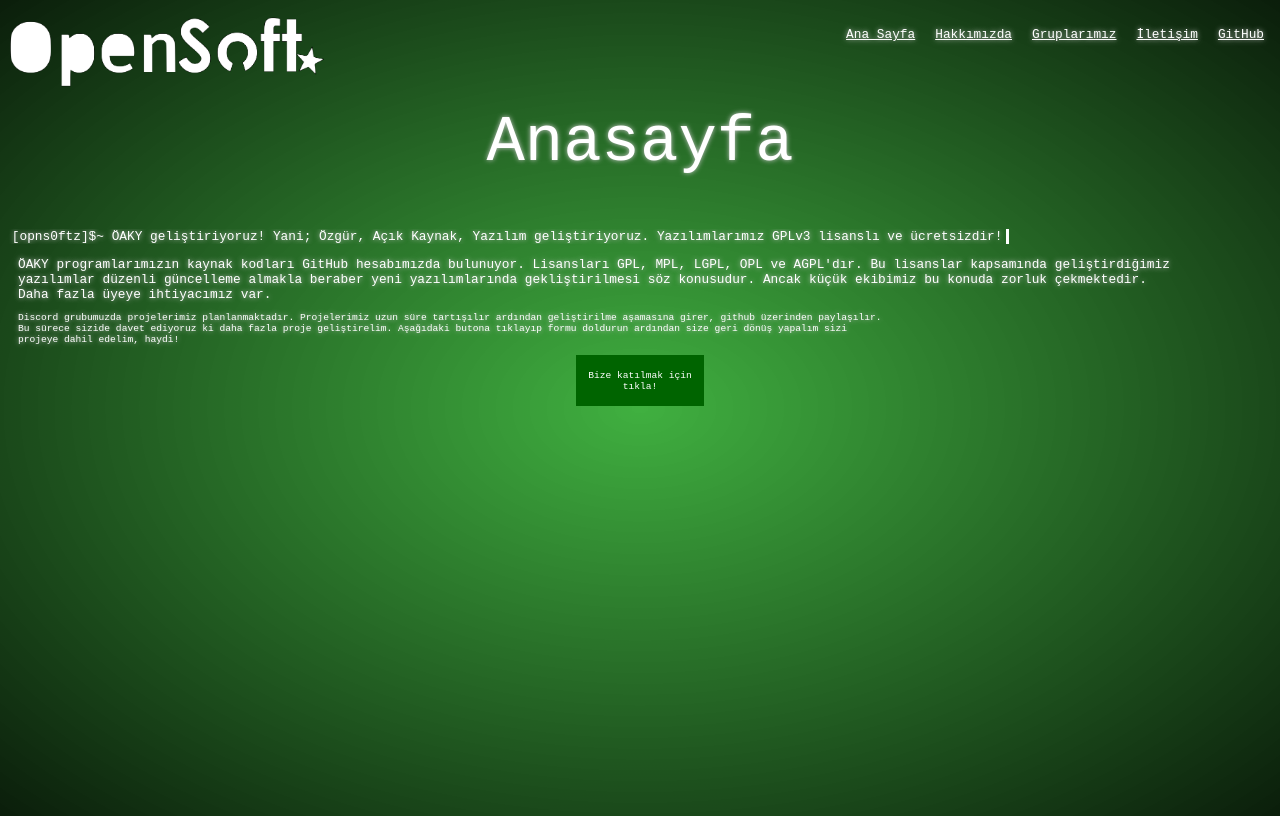
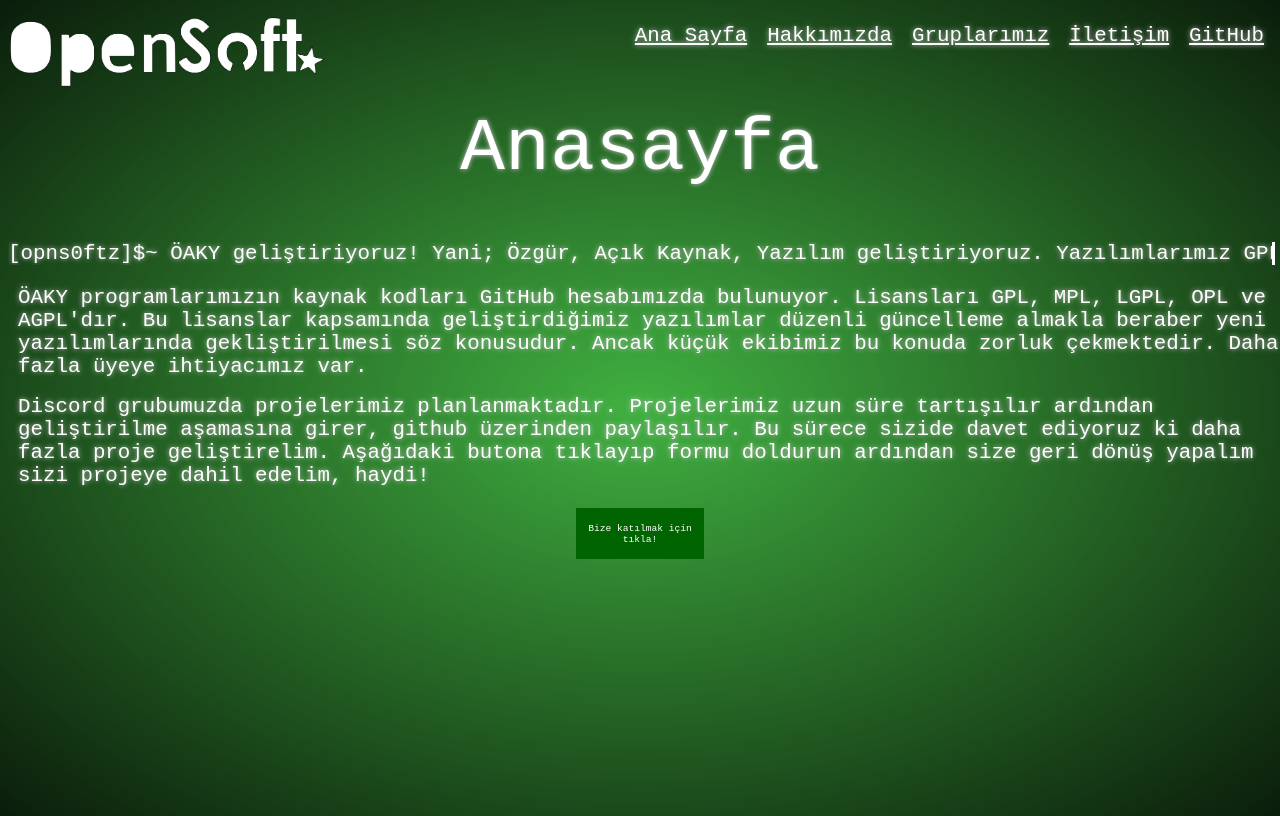
Before and after one commit to lastlos/opensoft, a plain HTML site: page index.html in a window 1280 px wide. Shown: the top 816 px of the page. Drawn offline with Linux system fonts and the light colour scheme.

Commit message:
Update style.css

```diff
--- a/style.css
+++ b/style.css
@@ -12,7 +12,8 @@ body {
     text-align: center;
     margin-top: 15px;
     text-shadow: 0 0 5px #C8C8C8;
-    font-size: 5vw;
+    text-size-adjust: auto;
+    max-width: 100%;
 }
 .center h3 {
     width: 130ch;
@@ -25,7 +26,8 @@ body {
     border-right: 3px solid;
     text-align: center;
     margin-top: 50px;
-    font-size: 1vw;
+    text-size-adjust: auto;
+    max-width: 100%;
 }
 
 @keyframes typing {
@@ -53,7 +55,8 @@ a {
   color: white;
   font: 1.3rem Inconsolata, monospace;
   text-shadow: 0 0 5px #C8C8C8;
-  font-size: 1vw;
+  text-size-adjust: auto;
+  max-width: 100%;
 }
 
 h2{
@@ -64,7 +67,8 @@ h2{
     margin-top: 10px;
     margin-left: 10px;
     text-shadow: 0 0 5px #C8C8C8;
-    font-size: 1vw;
+    text-size-adjust: auto;
+    max-width: 100%;
 }
 
 p {
@@ -75,7 +79,8 @@ p {
   margin-top: 10px;
   margin-left: 10px;
   text-shadow: 0 0 5px #C8C8C8;
-  font-size: 0.75vw;
+  text-size-adjust: auto;
+  max-width: 100%;
 }
 
 button {
```
